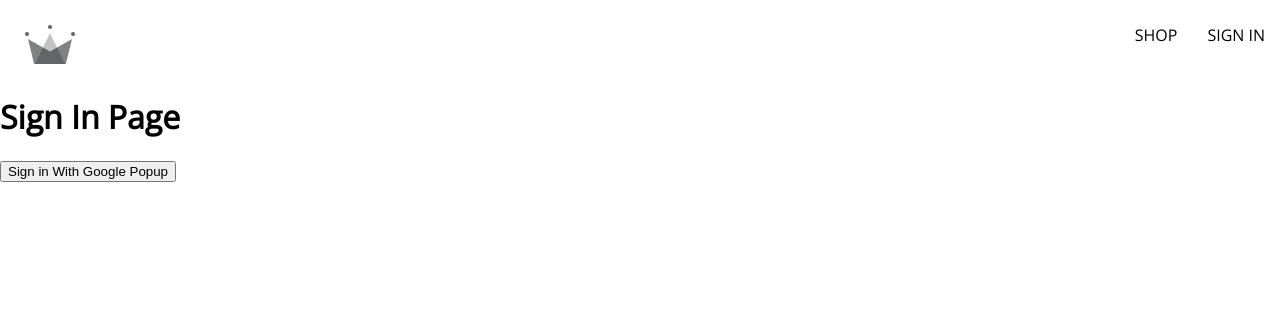
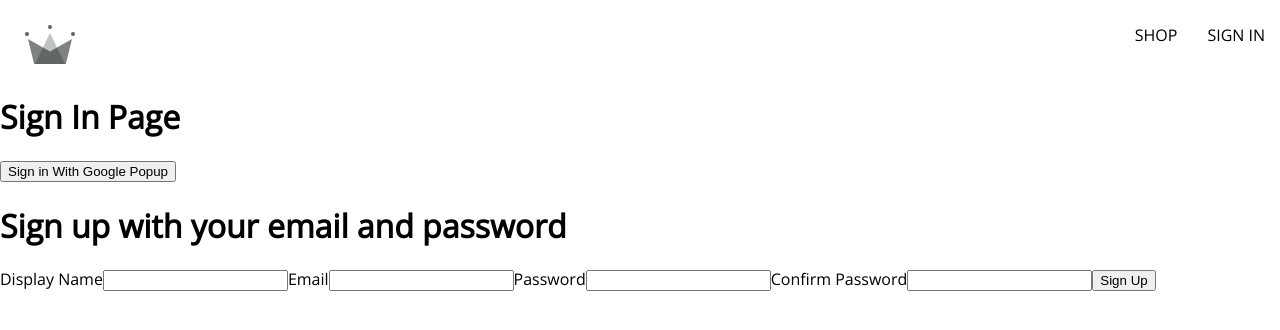
Before and after one commit to ninahessell/crwn-clothing, a React (Create React App) app: page /sign-in in a window 1280 px wide. Shown: the top 330 px of the page. Built offline with nearby package versions, Linux system fonts and the light colour scheme.

Commit message:
Add sign up form

```diff
--- /dev/null
+++ b/src/components/sign-up-form/sign-up-form.component.jsx
@@ -0,0 +1,38 @@
+import { useState } from 'react';
+
+const defaultformFields = {
+  displayName: '',
+  email: '',
+  password: '',
+  confirmPassword: ''
+}
+
+const SignUpForm = () => {
+  const [formFields, setFormFields] = useState(defaultformFields);
+  const {displayName, email, password, confirmPassword } = formFields;
+
+  const handleChange = (event) => {
+    const { name, value } = event.target;
+    setFormFields({...formFields, [name]: value});
+    console.log(value)
+  }
+
+  return (
+    <div>
+      <h1>Sign up with your email and password</h1>
+      <form onSubmit={() => {}}>
+        <label>Display Name</label>
+        <input type="text" required onChange={handleChange} name="displayName" value={displayName} />
+        <label>Email</label>
+        <input type="email" required onChange={handleChange} name="email" value={email} />
+        <label>Password</label>
+        <input type="password" required onChange={handleChange} name="password" value={password} />
+        <label>Confirm Password</label>
+        <input type="password" required onChange={handleChange} name="confirmPassword" value={confirmPassword} />
+        <button type="submit">Sign Up</button>
+      </form>
+    </div>
+  )
+}
+
+export default SignUpForm;
--- a/src/routes/sign-in/sign-in.component.jsx
+++ b/src/routes/sign-in/sign-in.component.jsx
@@ -1,16 +1,25 @@
-import { signInWithGooglePopup, createUserDocumentFromAuth } from '../../utils/firebase/firebase.utils.js'
+import {
+  auth,
+  signInWithGooglePopup,
+  createUserDocumentFromAuth,
+} from '../../utils/firebase/firebase.utils.js'
+import SignUpForm from '../../components/sign-up-form/sign-up-form.component.jsx';
 
 const SignIn = () => {
+
+
   const logGoogleUser = async () => {
     const {user} = await signInWithGooglePopup();
-    createUserDocumentFromAuth(user);
+    const userDocRef = await createUserDocumentFromAuth(user);
   }
+
   return (
     <div>
       <h1>Sign In Page</h1>
       <button onClick={logGoogleUser}>
         Sign in With Google Popup
       </button>
+      <SignUpForm />
     </div>
   )
 }
--- a/src/utils/firebase/firebase.utils.js
+++ b/src/utils/firebase/firebase.utils.js
@@ -23,14 +23,15 @@
 
 // Initialize Firebase
 const firebaseApp = initializeApp(firebaseConfig);
-const provider = new GoogleAuthProvider();
+const Googleprovider = new GoogleAuthProvider();
 
-provider.setCustomParameters({
+Googleprovider.setCustomParameters({
   prompt: "select_account"
 });
 
 export const auth = getAuth();
-export const signInWithGooglePopup = () => signInWithPopup(auth, provider);
+export const signInWithGooglePopup = () => signInWithPopup(auth, Googleprovider);
+export const signInWithGoogleRedirect = () => signInWithRedirect(auth, Googleprovider);
 
 export const db = getFirestore();
 
```
